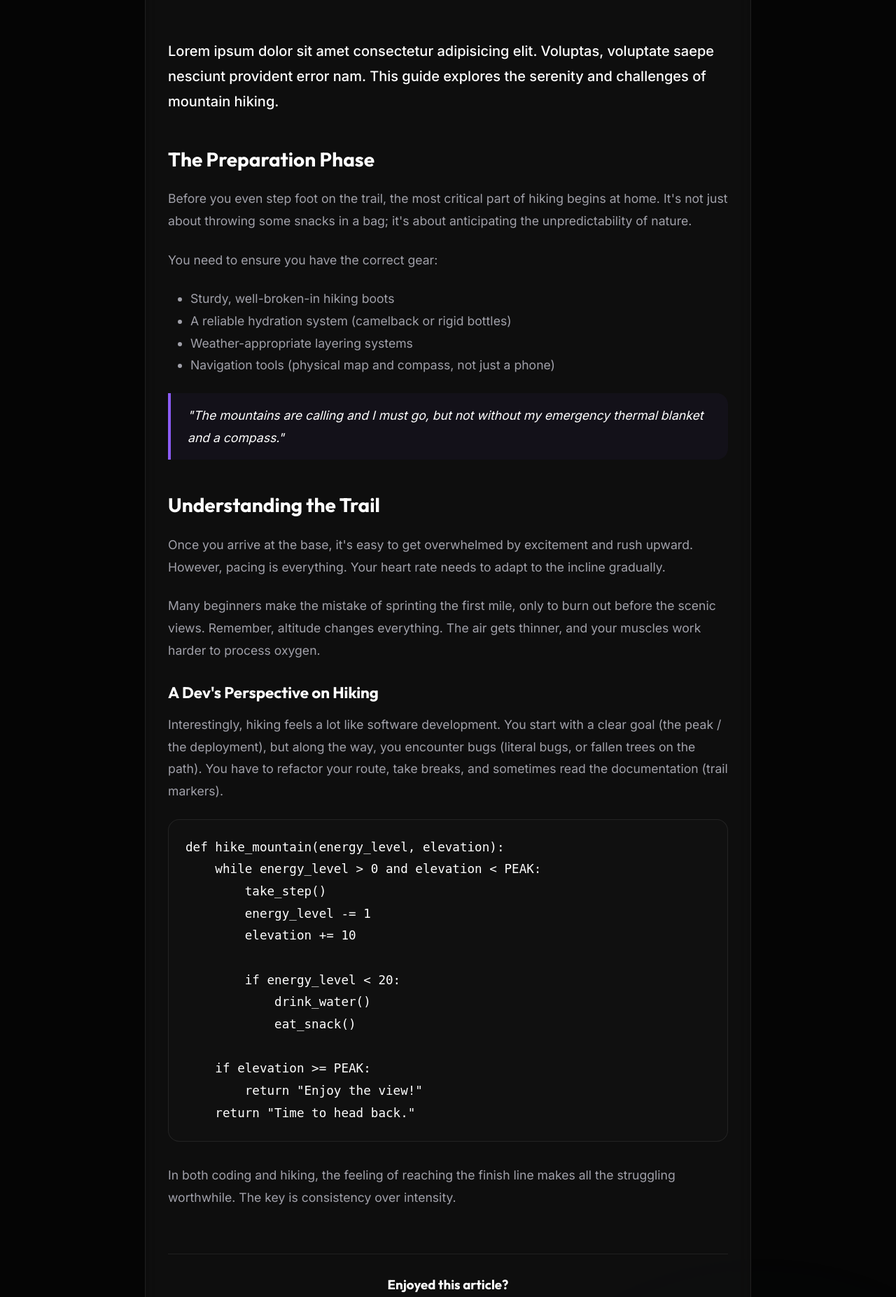
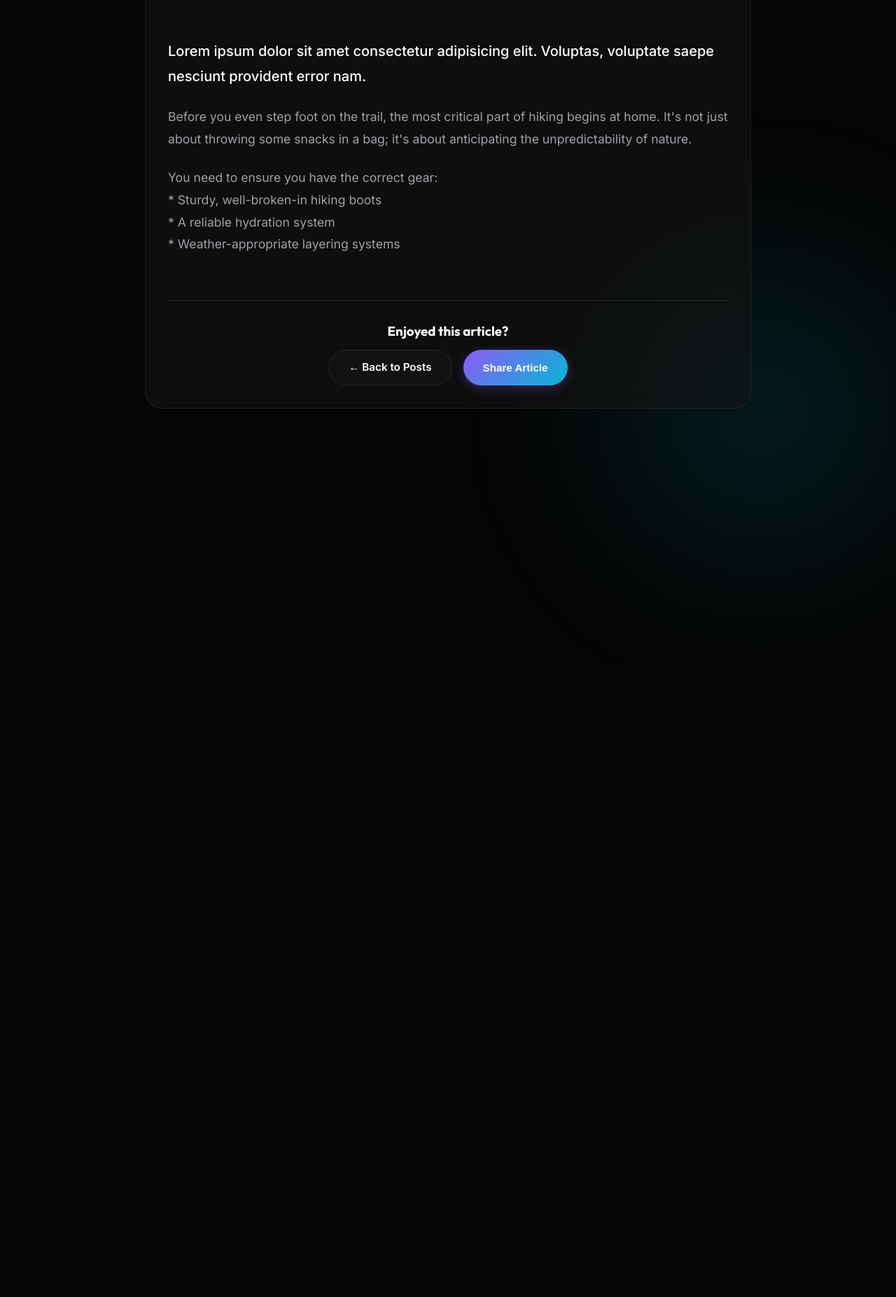
Before and after one commit to goudaabdulhmid2/my_site, a Django app: page /posts/mount-hiking in a window 1280 px wide; the page is wider, and only the part inside the window is pictured. Shown: the part 836-2690 px from the top of that part at 70% size. After the commit the page ends 1569 px from the top of that part, so only its background shows below. Run offline with Django 5.2, Linux system fonts and the light colour scheme.

Commit message:
feat: Enhance post details page with dynamic content and add custom 404 error page

```diff
--- a/my_site/blog/templates/blog/post-details.html
+++ b/my_site/blog/templates/blog/post-details.html
@@ -6,65 +6,29 @@
 {% block content %}
 <article class="glass-panel" style="max-width: 1000px; margin: 0 auto;">
     <div class="article-header">
-        <span class="post-tag mb-3 d-inline-block">Featured Story</span>
-        <h1 class="hero-title" style="margin-bottom: 1rem;">Mount <span class="text-gradient">Hiking</span></h1>
+        <span class="post-tag mb-3 d-inline-block">{{ post.tag }}</span>
+        <h1 class="hero-title" style="margin-bottom: 1rem;">{{ post.title }}</h1>
 
         <div class="author-profiler" style="justify-content: center; margin-top: 2rem;">
             <img src="{% static "blog/images/Hamido.jpg" %}" alt="Hamido" class="author-img" style="width: 48px; height: 48px;">
             <div style="text-align: left;">
-                <p style="margin: 0; font-weight: bold; color: var(--text-primary);">Hamido</p>
-                <p style="margin: 0; font-size: 0.85rem; color: var(--text-secondary);">April 18, 2026 • 5 min read</p>
+                <p style="margin: 0; font-weight: bold; color: var(--text-primary);">{{ post.author|title }}</p>
+                <p style="margin: 0; font-size: 0.85rem; color: var(--text-secondary);">{{ post.date }} • {{ post.read_time_minutes }} min read</p>
             </div>
         </div>
     </div>
 
     <!-- Hero Image -->
-    <img src="{% static "blog/images/mountains.jpg" %}" alt="Mountain Hiking" class="article-hero">
+    <img src="{% static "blog/images/"|add:post.image %}" alt="{{ post.title }}" class="article-hero">
 
     <!-- Article Content -->
     <div class="article-body">
         <p class="lead" style="font-size: 1.25rem; color: var(--text-primary); font-weight: 500;">
-            Lorem ipsum dolor sit amet consectetur adipisicing elit. Voluptas, voluptate saepe nesciunt provident error nam. This guide explores the serenity and challenges of mountain hiking.
+            {{ post.excerpt }}
         </p>
 
-        <h2>The Preparation Phase</h2>
-        <p>Before you even step foot on the trail, the most critical part of hiking begins at home. It's not just about throwing some snacks in a bag; it's about anticipating the unpredictability of nature.</p>
-
-        <p>You need to ensure you have the correct gear:</p>
-        <ul style="list-style: disc; padding-left: 2rem; margin-bottom: 1.5rem; color: var(--text-secondary);">
-            <li>Sturdy, well-broken-in hiking boots</li>
-            <li>A reliable hydration system (camelback or rigid bottles)</li>
-            <li>Weather-appropriate layering systems</li>
-            <li>Navigation tools (physical map and compass, not just a phone)</li>
-        </ul>
-
-        <blockquote>
-            "The mountains are calling and I must go, but not without my emergency thermal blanket and a compass."
-        </blockquote>
-
-        <h2>Understanding the Trail</h2>
-        <p>Once you arrive at the base, it's easy to get overwhelmed by excitement and rush upward. However, pacing is everything. Your heart rate needs to adapt to the incline gradually.</p>
-
-        <p>Many beginners make the mistake of sprinting the first mile, only to burn out before the scenic views. Remember, altitude changes everything. The air gets thinner, and your muscles work harder to process oxygen.</p>
-
-        <h3>A Dev's Perspective on Hiking</h3>
-        <p>Interestingly, hiking feels a lot like software development. You start with a clear goal (the peak / the deployment), but along the way, you encounter bugs (literal bugs, or fallen trees on the path). You have to refactor your route, take breaks, and sometimes read the documentation (trail markers).</p>
-
-        <pre><code>def hike_mountain(energy_level, elevation):
-    while energy_level > 0 and elevation < PEAK:
-        take_step()
-        energy_level -= 1
-        elevation += 10
-
-        if energy_level < 20:
-            drink_water()
-            eat_snack()
-
-    if elevation >= PEAK:
-        return "Enjoy the view!"
-    return "Time to head back."</code></pre>
-
-        <p>In both coding and hiking, the feeling of reaching the finish line makes all the struggling worthwhile. The key is consistency over intensity.</p>
+        <!-- Dynamic Content -->
+        {{ post.content|linebreaks }}
     </div>
 
     <!-- Footer Action -->
--- a/my_site/blog/views.py
+++ b/my_site/blog/views.py
@@ -32,6 +32,12 @@ def posts(request):
         "posts": all_posts
     })
 
+
 def post_detail(request, slug):
+    all_posts = get_all_posts()
 
-    return render(request,"blog/post-details.html")
+    post = next((post for post in all_posts if post["slug"] == slug), None)
+
+    return render(request,"blog/post-details.html", context={
+        "post":post
+    })
```
Also changed, not shown: my_site/templates/404.html (added, +21 -0 lines).
